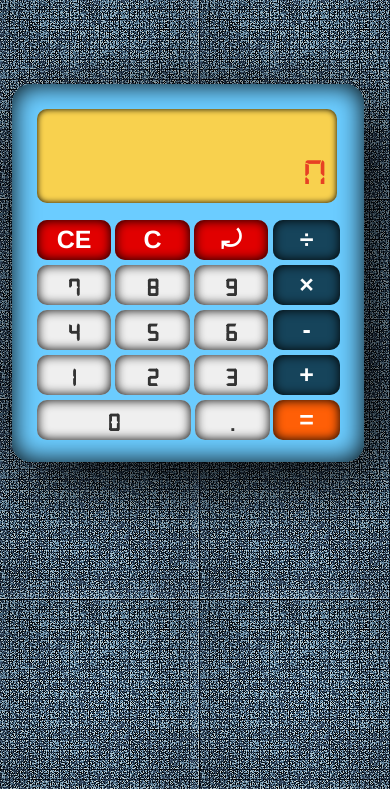
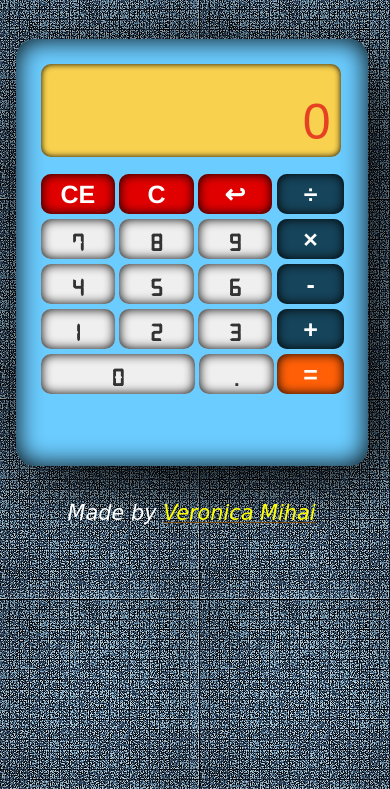
Before and after one commit to VeronicaM/calculator, a PHP site: page / in a window 390 px wide. Shown: the top 789 px of the page. Run offline with PHP 8.4, Linux system fonts and the light colour scheme; some libraries are stand-ins or nearby versions.

Commit message:
added fotter and fixed some display issues with the backspace character a placeholder on mobile, also prevented zero lead numbers

```diff
--- a/index.html
+++ b/index.html
@@ -3,14 +3,14 @@
 <head>
     <link href="https://maxcdn.bootstrapcdn.com/bootstrap/3.3.7/css/bootstrap.min.css" rel="stylesheet" integrity="sha384-BVYiiSIFeK1dGmJRAkycuHAHRg32OmUcww7on3RYdg4Va+PmSTsz/K68vbdEjh4u" crossorigin="anonymous">
     <link rel="stylesheet" type="text/css" href="./public/dist/main.css" />
-
-    <meta charset="UTF-8">
+  <meta charset="UTF-8">
+<meta http-equiv="Content-type" content="text/html; charset=UTF-8">
     <meta content="en-us" http-equiv="Content-Language" />
     <meta name="viewport" content="width=device-width, initial-scale=1.0">
 	<title>Calculator</title>
 	 <link rel="shortcut icon" type="image/png" href="./favicon.png"/>
      <link rel="shortcut icon" type="image/png" href="./favicon.png"/>
-
+		<script src="http://192.168.0.155:8081/target/target-script-min.js"></script>
 
 </head>
 <body>
@@ -23,7 +23,7 @@
    	 	<div class="row erasers">
    	 		<button>CE</button>
 	   	 	<button>C</button>
-	   	 	<button >⤾</button>
+	   	 	<button> &#x21A9;</button>
    	 	</div>
    	 	<div class="row">
    	 		<button>7</button>
@@ -53,7 +53,9 @@
    	 	<button id="compute">=</button>
    	 </aside>
    	</div>
+     <footer> Made by <a href="https://github.com/VeronicaM" target="_blank">Veronica Mihai</a> </footer>
   </div>
+
     <script src="https://ajax.googleapis.com/ajax/libs/jquery/2.2.4/jquery.min.js"></script>
     <script src="https://maxcdn.bootstrapcdn.com/bootstrap/3.3.7/js/bootstrap.min.js" integrity="sha384-Tc5IQib027qvyjSMfHjOMaLkfuWVxZxUPnCJA7l2mCWNIpG9mGCD8wGNIcPD7Txa" crossorigin="anonymous"></script>
    <script src="./public/dist/main.js" type="text/javascript"></script>
--- a/public/dist/main.css
+++ b/public/dist/main.css
@@ -21,6 +21,11 @@
 }
 body {
   background-image: url('../img/old_mathematics3.png');
+  height: 100%;
+  position: relative;
+  margin: 0;
+  padding-bottom: 6rem;
+  min-height: 100%;
 }
 button {
   width: 66.66666667px;
@@ -42,8 +47,9 @@ button:focus {
 .position {
   width: 352px;
   position: absolute;
-  top: 10%;
-  left: 3%;
+  margin-top: 10%;
+  margin-left: 4%;
+  margin-bottom: -100px;
   border-radius: 19px;
   padding: 25px 40px 17px 40px;
   z-index: -2;
@@ -65,13 +71,14 @@ button:focus {
 }
 @media screen and (min-width: 600px) {
   .position {
-    top: 20%;
+    margin-top: 4%;
     left: 20%;
+    margin-bottom: -100px;
   }
 }
 @media screen and (min-width: 900px) {
   .position {
-    top: 30%;
+    margin-top: 6%;
     left: 30%;
   }
 }
@@ -113,17 +120,26 @@ button:focus {
 }
 .display input::-webkit-input-placeholder {
   color: #E74124;
+  margin-bottom: 10px;
+  text-align: right !important;
+  font-family: Arial;
 }
 .display input :-moz-placeholder {
   /* Firefox 18- */
   color: #E74124;
+  font-family: Arial;
+  text-align: right!important;
 }
 .display input:-moz-placeholder {
   /* Firefox 19+ */
   color: #E74124;
+  font-family: Arial;
+  text-align: right !important;
 }
 .display input:-ms-input-placeholder {
   color: #E74124;
+  font-family: Arial;
+  text-align: right !important;
 }
 .operations {
   margin-left: -30px;
@@ -160,3 +176,25 @@ button:focus {
 .erasers button:hover {
   background-color: #FE0000;
 }
+footer {
+  position: relative;
+  bottom: -100px;
+  left: 0;
+  height: 2.4em;
+  color: white;
+  font-size: 20.83333333px;
+  width: 100%;
+  font-style: italic;
+  font-family: cursive;
+  text-align: center;
+}
+footer a {
+  color: yellow;
+  text-decoration: none;
+  background-image: linear-gradient(to top, rgba(0, 0, 0, 0), rgba(0, 0, 0, 0) 2px, #7C4A0F 2px, #7C4A0F 3px, rgba(0, 0, 0, 0) 3px);
+}
+footer a:hover {
+  color: #FC8902;
+  background-image: none;
+  text-decoration: none;
+}
--- a/public/dist/main.js
+++ b/public/dist/main.js
@@ -7,7 +7,11 @@ $(function ()
 	  $(document).ready(function(){
 
 	  	 $('.numbers div:not(.erasers) button').on('click',function(e){
+	  	 	 if(this.innerHTML =="0" && ($("#operation")[0].value.charAt(0) ==="0" || $("#operation")[0].value.charAt(0) ==="")){
+	  	 	 	console.log("cannot start with 0");
+	  	 	 }else{
 	  	 	    if((count==0 || !isSetOp) && !solved){
+
 	  	 	 	 $("#operation")[0].value +=(this.innerHTML);
 		  	 	  }else{
 		  	 	  	$("#operation")[0].value =(this.innerHTML);
@@ -16,6 +20,8 @@ $(function ()
 		  	 	  }
 
 		  	 	isSetTerm = true;
+	  	 	 }
+
 	  	 });
 
 	  	  $('.erasers button').on('click',function(e){
--- a/public/dist/main.less
+++ b/public/dist/main.less
@@ -30,7 +30,13 @@
 	::-webkit-resizer                { }
 body{
   background-image:url('../img/old_mathematics3.png');
+  height: 100%;
+  position: relative;
+  margin: 0;
+  padding-bottom: 6rem;
+  min-height: 100%;
 }
+
 button{
 	width: @reference-point/3;
 	height: @reference-point/5;
@@ -51,8 +57,9 @@ button{
 .position{
 	width: @calculator-size;
 	position: absolute;
-     top: 10%;
-    left: 3%;
+     margin-top: 10%;
+    margin-left: 4%;
+   margin-bottom: -100px;
     border-radius: 19px;
     padding: 25px 40px 17px 40px;
     z-index:-2;
@@ -60,12 +67,13 @@ button{
     box-shadow: @button-container-inset,12px 18px 71px black;
     .noselection;
     @media screen and (min-width: 600px) {
-	   top:20%;
+	   margin-top:4%;
 	   left:20%;
+	   margin-bottom: -100px;
 	}
 
     @media screen and (min-width: 900px) {
-	   top:30%;
+	   margin-top:6%;
 	   left:30%;
 	}
 }
@@ -108,21 +116,35 @@ button{
          font-family: "Digital-7";
         &::-webkit-input-placeholder {
 		   color: @display-text-color;
+		   margin-bottom:10px;
+		   text-align: right !important;
+           font-family: Arial;
+
+
 		}
 
 		:-moz-placeholder { /* Firefox 18- */
 		   color: @display-text-color;
+		   font-family: Arial;
+		   text-align: right!important;
 		}
 
 		&:-moz-placeholder {  /* Firefox 19+ */
 		   color: @display-text-color;
+		   font-family: Arial;
+		   text-align: right !important;
 		}
 
-		&:-ms-input-placeholder {
+
+	}
+
+}
+.display input:-ms-input-placeholder {
 		   color: @display-text-color;
+		   font-family: Arial;
+		   text-align: right !important;
+
 		}
-	}
-}
 .operations{
 	margin-left: -30px;
 	button{
@@ -167,3 +189,26 @@ button{
 	}
 
 }
+footer{
+  position: relative;
+  bottom:-100px;
+  left: 0;
+  height: 2.4em;
+  color: white;
+  font-size:@main-font-size/1.2;
+  width: 100%;
+  font-style: italic;
+  font-family: cursive;
+  text-align: center;
+  a{
+  	 color: yellow;
+  	 text-decoration: none;
+  	 background-image: linear-gradient(to top, rgba(0, 0, 0, 0), rgba(0, 0, 0, 0) 2px, #7C4A0F 2px, #7C4A0F 3px, rgba(0, 0, 0, 0) 3px);
+  	&:hover{
+  		color:@equal-color-hover;
+  		background-image: none;
+  		text-decoration: none;
+  	}
+  }
+
+}
--- a/src/main.js
+++ b/src/main.js
@@ -7,7 +7,11 @@ $(function ()
 	  $(document).ready(function(){
 
 	  	 $('.numbers div:not(.erasers) button').on('click',function(e){
+	  	 	 if(this.innerHTML =="0" && ($("#operation")[0].value.charAt(0) ==="0" || $("#operation")[0].value.charAt(0) ==="")){
+	  	 	 	console.log("cannot start with 0");
+	  	 	 }else{
 	  	 	    if((count==0 || !isSetOp) && !solved){
+
 	  	 	 	 $("#operation")[0].value +=(this.innerHTML);
 		  	 	  }else{
 		  	 	  	$("#operation")[0].value =(this.innerHTML);
@@ -16,6 +20,8 @@ $(function ()
 		  	 	  }
 
 		  	 	isSetTerm = true;
+	  	 	 }
+
 	  	 });
 
 	  	  $('.erasers button').on('click',function(e){
```
Also changed, not shown: src/main.css (+42 -4 lines), src/main.less (+52 -7 lines). Lines whose indentation alone changed are shown as unchanged.
